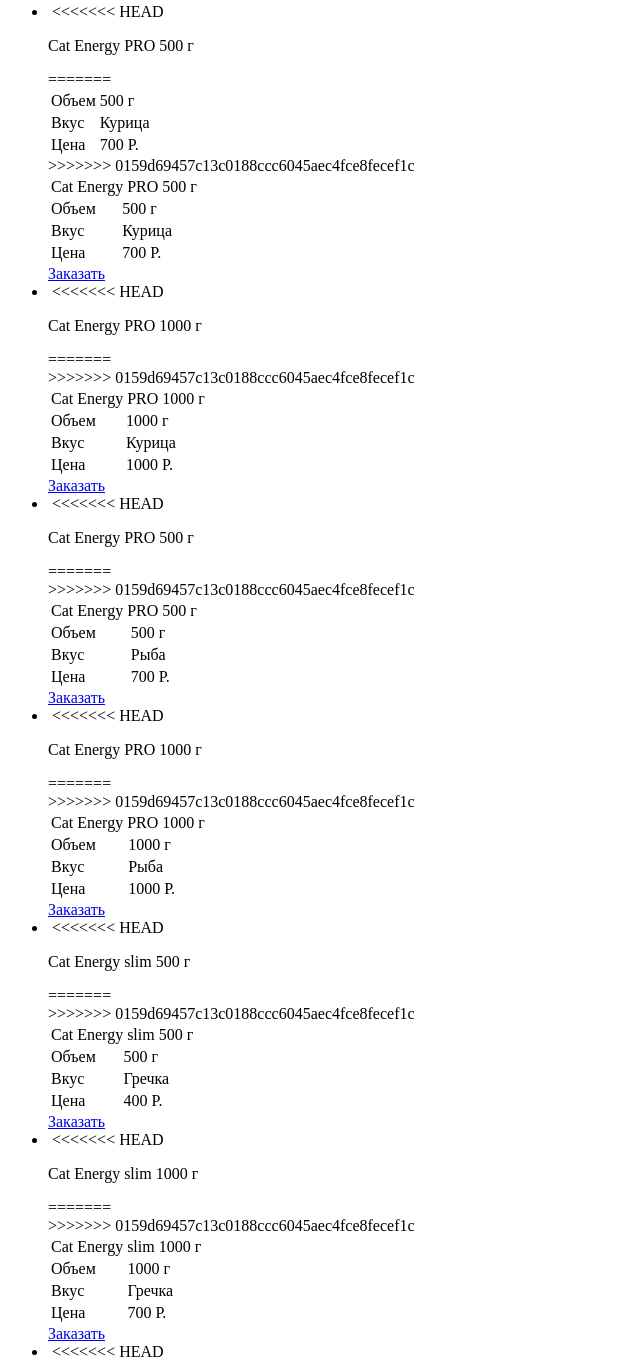
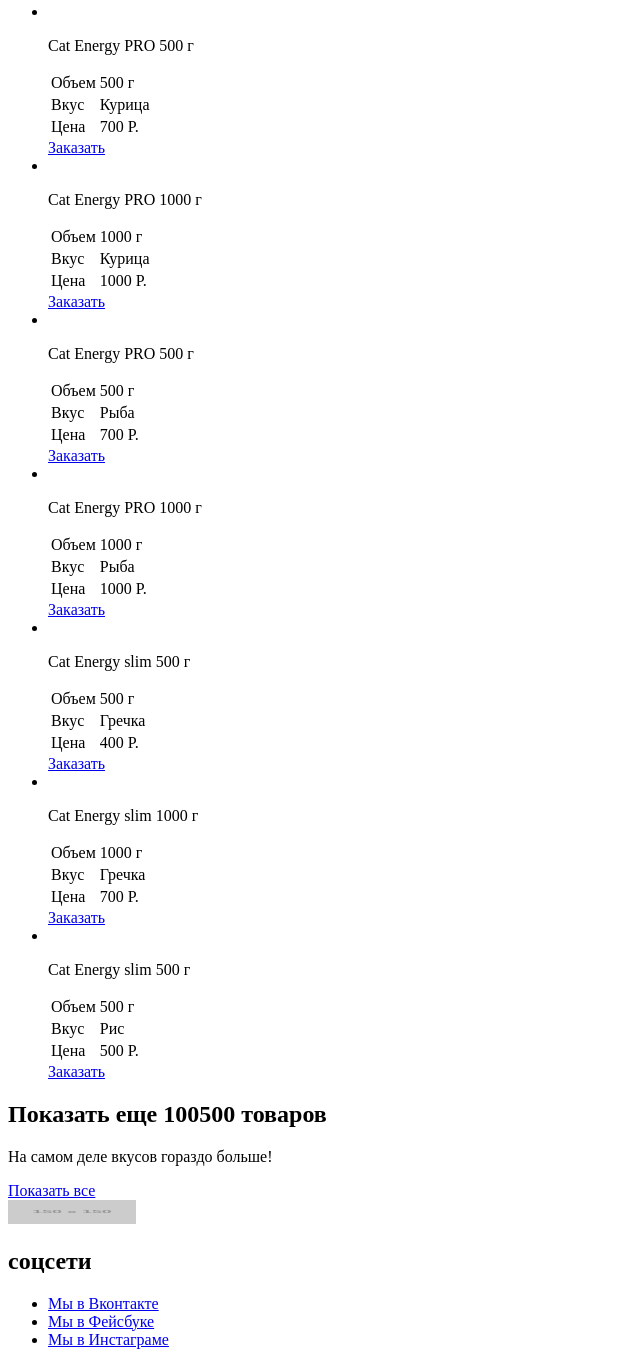
Before and after one commit to XpeNova/350451-cat-energy-20, a website: page source/catalog.html in a window 1280 px wide. Shown: the part 217-1577 px from the top of the page, without its empty margins (0-640 px from the left). Drawn offline with Linux system fonts and the light colour scheme; placeholder pictures from the web are drawn by us.

Commit message:
третьи правки

```diff
--- a/source/catalog.html
+++ b/source/catalog.html
@@ -41,7 +41,6 @@
         <ul class="catalog__list">
           <li class="catalog__item">
             <img class="catalog__img" src="" alt="">
-<<<<<<< HEAD
             <p class="catalog__item-name">Cat Energy PRO 500 г</p>
             <table class="catalog__table">
               <tbody>
@@ -58,44 +57,15 @@
                   <td class="catalog__price-value">700 Р.</td>
                 </tr>
               </tbody>
-=======
-            <table class="catalog__table">
-            	<tbody>
-            		<tr>
-            			<td class="catalog__item-name" colspan="2">Cat Energy PRO 500 г</td>
-            		</tr>
-            		<tr>
-            			<td class="catalog__weight">Объем</td>
-            			<td class="catalog__weight-value">500 г</td>
-            		</tr>
-            		<tr>
-            			<td class="catalog__taste">Вкус</td>
-            			<td class="catalog__taste-value">Курица</td>
-            		</tr>
-            		<tr>
-            			<td class="catalog__price">Цена</td>
-            			<td class="catalog__price-value">700 Р.</td>
-            		</tr>
-            	</tbody>
->>>>>>> 0159d69457c13c0188ccc6045aec4fce8fecef1c
             </table>
             <a class="catalog__button" href="#">Заказать</a>
           </li>
           <li class="catalog__item">
             <img class="catalog__img" src="" alt="">
-<<<<<<< HEAD
             <p class="catalog__item-name">Cat Energy PRO 1000 г</p>
             <table class="catalog__table">
             	<tbody>
             		<tr>
-=======
-            <table class="catalog__table">
-            	<tbody>
-            		<tr>
-            			<td class="catalog__item-name" colspan="2">Cat Energy PRO 1000 г</td>
-            		</tr>
-            		<tr>
->>>>>>> 0159d69457c13c0188ccc6045aec4fce8fecef1c
             			<td class="catalog__weight">Объем</td>
             			<td class="catalog__weight-value">1000 г</td>
             		</tr>
@@ -113,19 +83,10 @@
           </li>
           <li class="catalog__item">
             <img class="catalog__img" src="" alt="">
-<<<<<<< HEAD
             <p class="catalog__item-name">Cat Energy PRO 500 г</p>
             <table class="catalog__table">
               <tbody>
                 <tr>
-=======
-            <table class="catalog__table">
-              <tbody>
-                <tr>
-                  <td class="catalog__item-name" colspan="2">Cat Energy PRO 500 г</td>
-                </tr>
-                <tr>
->>>>>>> 0159d69457c13c0188ccc6045aec4fce8fecef1c
                   <td class="catalog__weight">Объем</td>
                   <td class="catalog__weight-value">500 г</td>
                 </tr>
@@ -143,19 +104,10 @@
           </li>
           <li class="catalog__item">
             <img class="catalog__img" src="" alt="">
-<<<<<<< HEAD
             <p class="catalog__item-name">Cat Energy PRO 1000 г</p>
             <table class="catalog__table">
               <tbody>
                 <tr>
-=======
-            <table class="catalog__table">
-              <tbody>
-                <tr>
-                  <td class="catalog__item-name" colspan="2">Cat Energy PRO 1000 г</td>
-                </tr>
-                <tr>
->>>>>>> 0159d69457c13c0188ccc6045aec4fce8fecef1c
                   <td class="catalog__weight">Объем</td>
                   <td class="catalog__weight-value">1000 г</td>
                 </tr>
@@ -173,19 +125,10 @@
           </li>
           <li class="catalog__item">
             <img class="catalog__img" src="" alt="">
-<<<<<<< HEAD
             <p class="catalog__item-name">Cat Energy slim 500 г</p>
             <table class="catalog__table">
               <tbody>
                 <tr>
-=======
-            <table class="catalog__table">
-              <tbody>
-                <tr>
-                  <td class="catalog__item-name" colspan="2">Cat Energy slim 500 г</td>
-                </tr>
-                <tr>
->>>>>>> 0159d69457c13c0188ccc6045aec4fce8fecef1c
                   <td class="catalog__weight">Объем</td>
                   <td class="catalog__weight-value">500 г</td>
                 </tr>
@@ -203,19 +146,10 @@
           </li>
           <li class="catalog__item">
             <img class="catalog__img" src="" alt="">
-<<<<<<< HEAD
             <p class="catalog__item-name">Cat Energy slim 1000 г</p>
             <table class="catalog__table">
               <tbody>
                 <tr>
-=======
-            <table class="catalog__table">
-              <tbody>
-                <tr>
-                  <td class="catalog__item-name" colspan="2">Cat Energy slim 1000 г</td>
-                </tr>
-                <tr>
->>>>>>> 0159d69457c13c0188ccc6045aec4fce8fecef1c
                   <td class="catalog__weight">Объем</td>
                   <td class="catalog__weight-value">1000 г</td>
                 </tr>
@@ -233,19 +167,10 @@
           </li>
           <li class="catalog__item">
             <img class="catalog__img" src="" alt="">
-<<<<<<< HEAD
             <p class="catalog__item-name">Cat Energy slim 500 г</p>
             <table class="catalog__table">
               <tbody>
                 <tr>
-=======
-            <table class="catalog__table">
-              <tbody>
-                <tr>
-                  <td class="catalog__item-name" colspan="2">Cat Energy slim 500 г</td>
-                </tr>
-                <tr>
->>>>>>> 0159d69457c13c0188ccc6045aec4fce8fecef1c
                   <td class="catalog__weight">Объем</td>
                   <td class="catalog__weight-value">500 г</td>
                 </tr>
@@ -276,13 +201,8 @@
           <img src="https://via.placeholder.com/150x150" width="128px" height="24px" alt="текст Кэт энерджи">
         </a>
       </div>
-<<<<<<< HEAD
       <div class="page-footer__social social">
         <h2 class="visually-hidden">соцсети</h2>
-=======
-      <div class="page-footer__social">
-        <h2>соцсети</h2>
->>>>>>> 0159d69457c13c0188ccc6045aec4fce8fecef1c
         <ul class="social__list">
           <li class="social__item">
             <a class="social__link social__link--vkontakte" href="https://vk.com/htmlacademy">Мы в Вконтакте</a>
```
Also changed, not shown: source/form.html (+0 -5 lines), source/index.html (+29 -21 lines).
